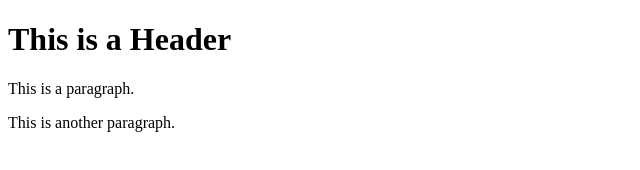
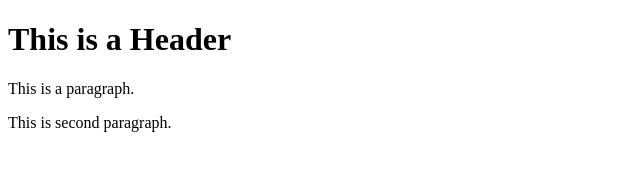
Before and after one commit to ashley-telsan/git-test, a website: page index.html in a window 1280 px wide. Shown: the full height of the page, 0-640 px from the left. Drawn offline with Linux system fonts and the light colour scheme.

```diff
--- a/index.html
+++ b/index.html
@@ -3,6 +3,6 @@
   <body>
     <h1>This is a Header</h1>
     <p>This is a paragraph.</p>
-    <p>This is another paragraph.</p>
+    <p>This is second paragraph.</p>
   </body>
 </html>
```
Also changed, not shown: package.json (added, +20 -0 lines), 2 other files.
